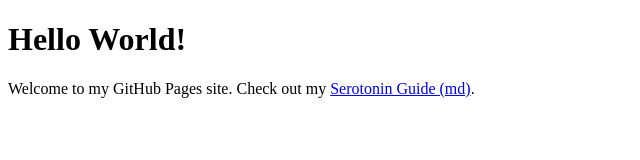
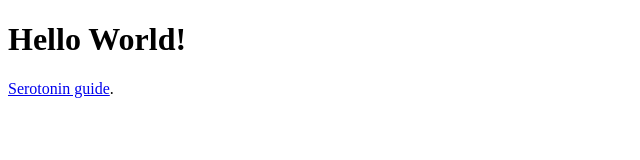
Before and after one commit to eroesisttech/eroesisttech, a plain HTML site: page index.html in a window 1280 px wide. Shown: the whole page, without its empty margins (0-640 px from the left). Drawn offline with Linux system fonts and the light colour scheme.

Commit message:
Update 2

```diff
--- a/index.html
+++ b/index.html
@@ -5,7 +5,7 @@
 </head>
 <body>
     <h1>Hello World!</h1>
-    <p>Welcome to my GitHub Pages site. Check out my <a href="guides/Serotonin">Serotonin Guide (md)</a>.</p>
-
+    <p><a href="guides/Serotonin">Serotonin guide</a>.</p>
+    <p><a href="guides/sideloadly/gettingstarted>Sideloadly guide</a>.</p>
 </body>
 </html>
```
Also changed, not shown: 3 other files.
